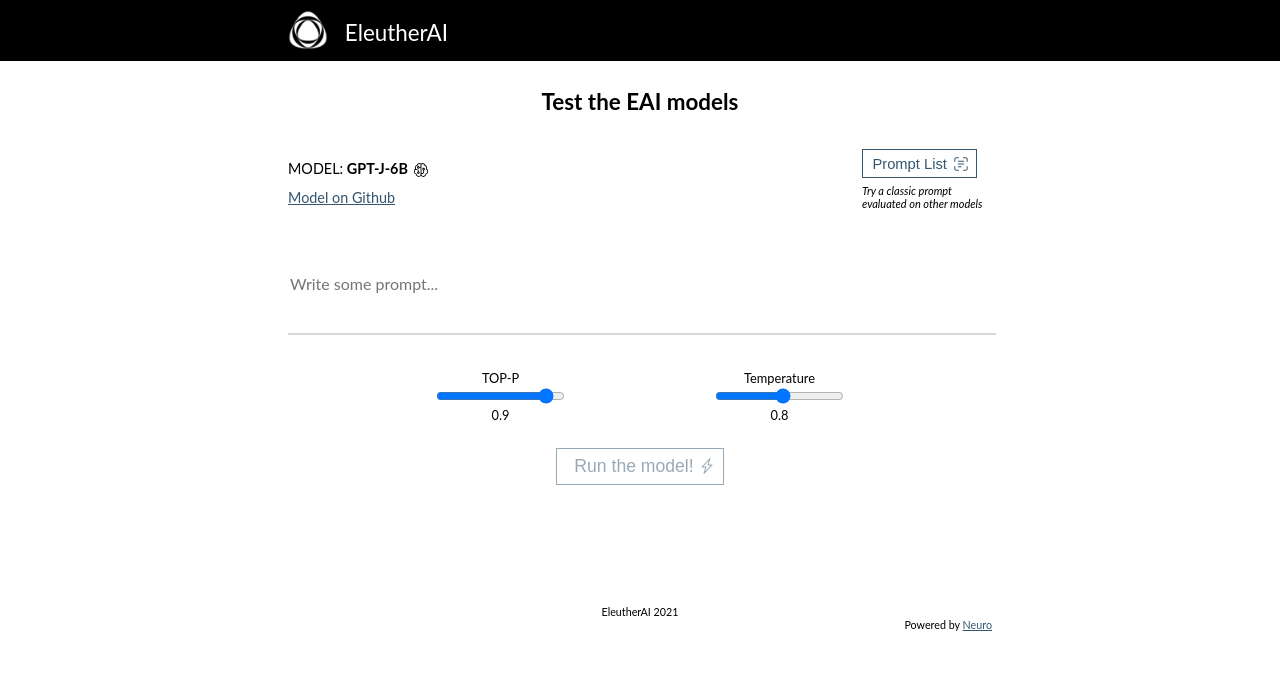
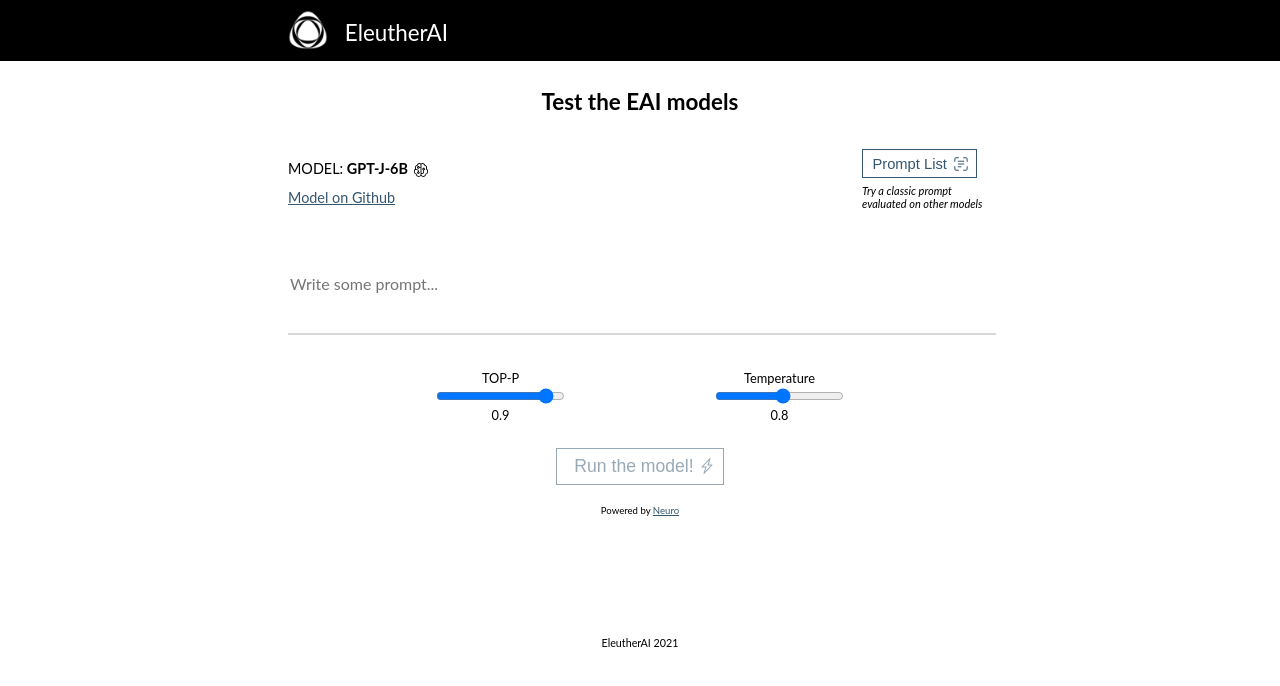
Before and after one commit to EleutherAI/text-generation-testing-ui, a React (Create React App) app: page / in a window 1280 px wide. Shown: the top 686 px of the page. Built offline with nearby package versions, Linux system fonts and the light colour scheme.

Commit message:
reposition promo text

```diff
--- a/src/App.css
+++ b/src/App.css
@@ -334,6 +334,16 @@
   padding: 0.75em 0;
 }
 
+.partner-promo-text {
+  margin-top: 20px;
+  font-size: 0.6em;
+}
+
+.partner-promo-text a {
+  text-decoration: underline;
+  color: var(--blue);
+}
+
 .result-title {
   margin-top: 1.5em;
   text-transform: uppercase;
@@ -370,10 +380,6 @@
 
 .footer-text-center {
   text-align: center;
-}
-
-.footer-text-right {
-  text-align: right;
 }
 
 .footer-content a {
--- a/src/App.js
+++ b/src/App.js
@@ -216,6 +216,9 @@
                   <img src="img/lightning.svg" alt="lightning icon" />
                 </span>
               </button>
+              <div className="partner-promo-text">
+                Powered by <a href="https://hub.getneuro.ai/model/nlp/gpt-j-6B-text-generation">Neuro</a>
+              </div>
             </div>
           </div>
           {isLoading && <Loader />}
@@ -245,9 +248,6 @@
         <div className="content-wrapper">
           <div className="footer-content">
             <div className="footer-text-center">EleutherAI 2021</div>
-            <div className="footer-text-right">
-              Powered by <a href="https://www.getneuro.ai/">Neuro</a>
-            </div>
           </div>
         </div>
       </footer>
```
